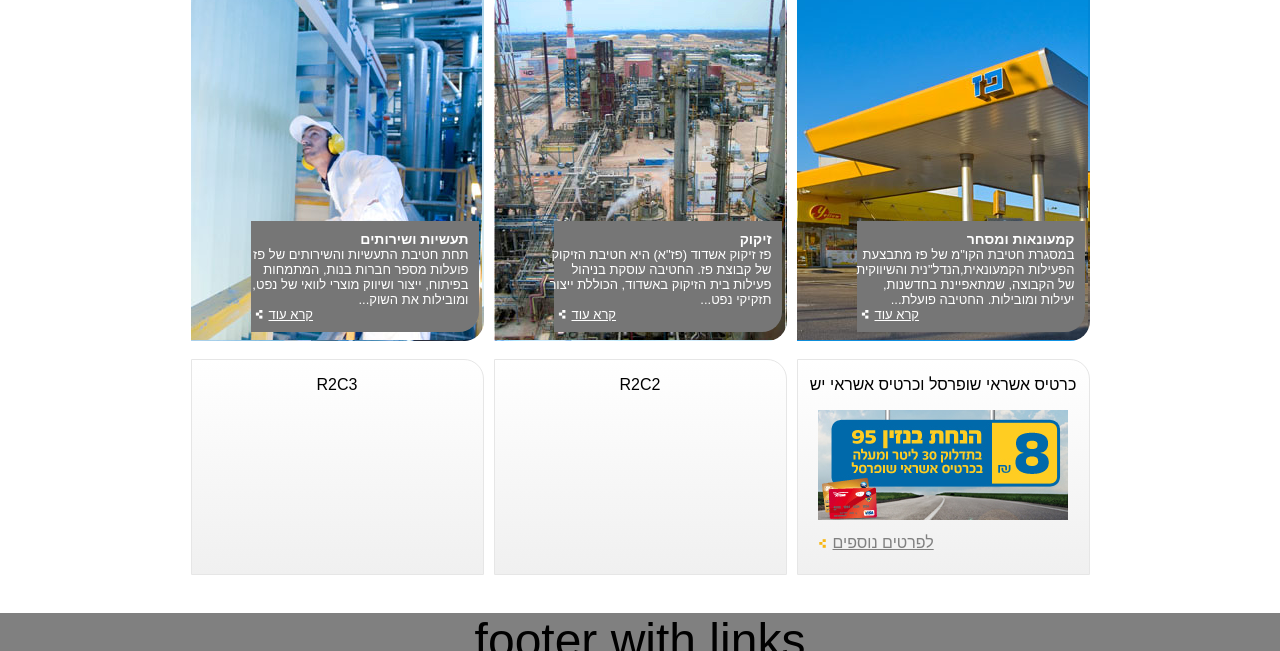
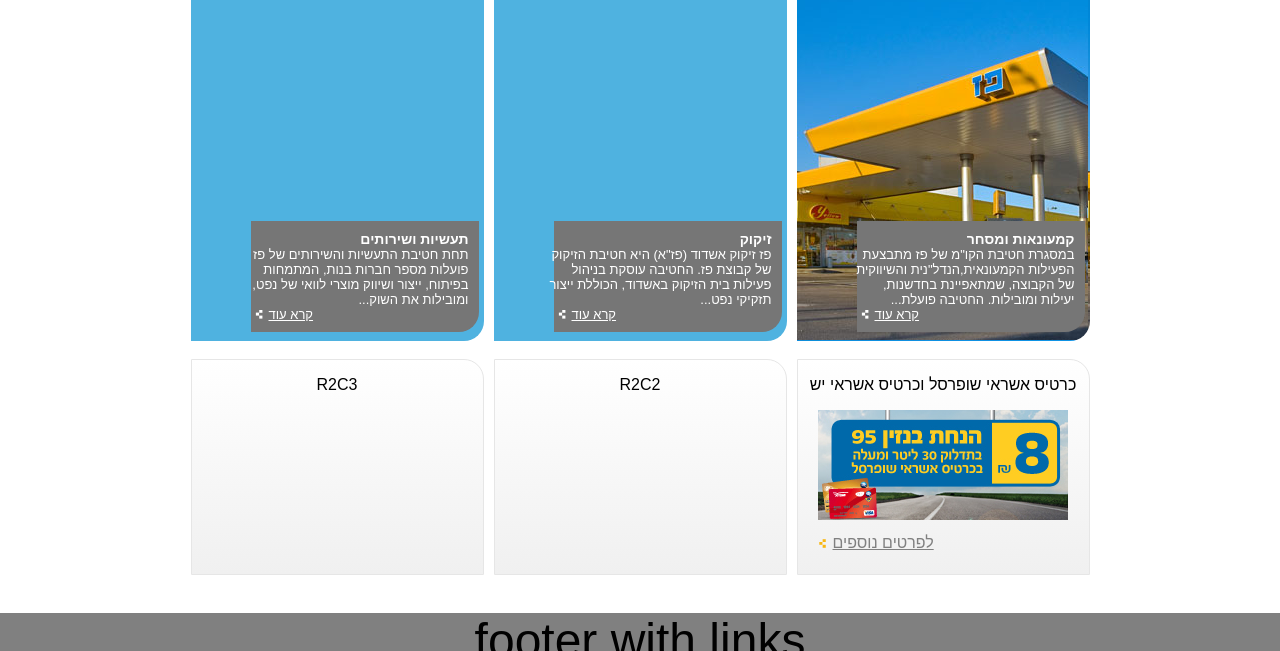
Before and after one commit to rev-bar/PAZ-webpage, a plain HTML site: page index.html in a window 1280 px wide. Shown: the part 149-800 px from the top of the page. Drawn offline with Linux system fonts and the light colour scheme.

Commit message:
remove backImg - git problem

```diff
--- a/style.css
+++ b/style.css
@@ -187,12 +187,12 @@
 }
 
 .page>.pageRow1>.PageR1C2{
-    background-image: url(images/Picture-046410251500.JPG);
+    /* background-image: url(images/Picture-046410251500.JPG);  */
     border-radius:  0 0 20px 0;
 }
 
 .page>.pageRow1>.PageR1C3{
-    background-image: url(images/פזקר_-291_354410564000.JPG);
+    /* background-image: url(images/פזקר_-291_354410564000.JPG);  */
     border-radius:  0 0 20px 0;
 }
 
```
Also changed, not shown: images/Picture-046410251500.jpg (deleted), images/פזקר_-291_354410564000.jpg (deleted).
